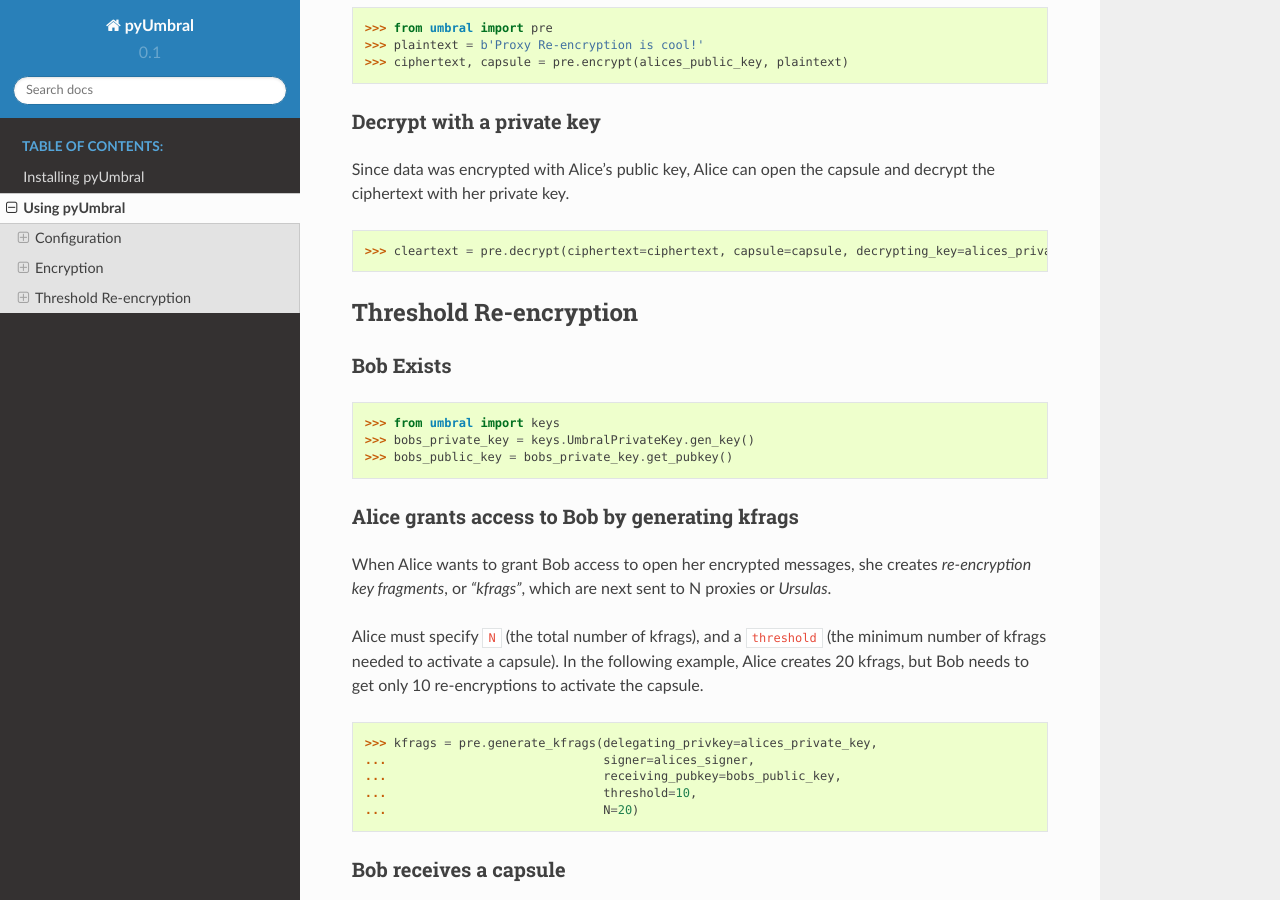
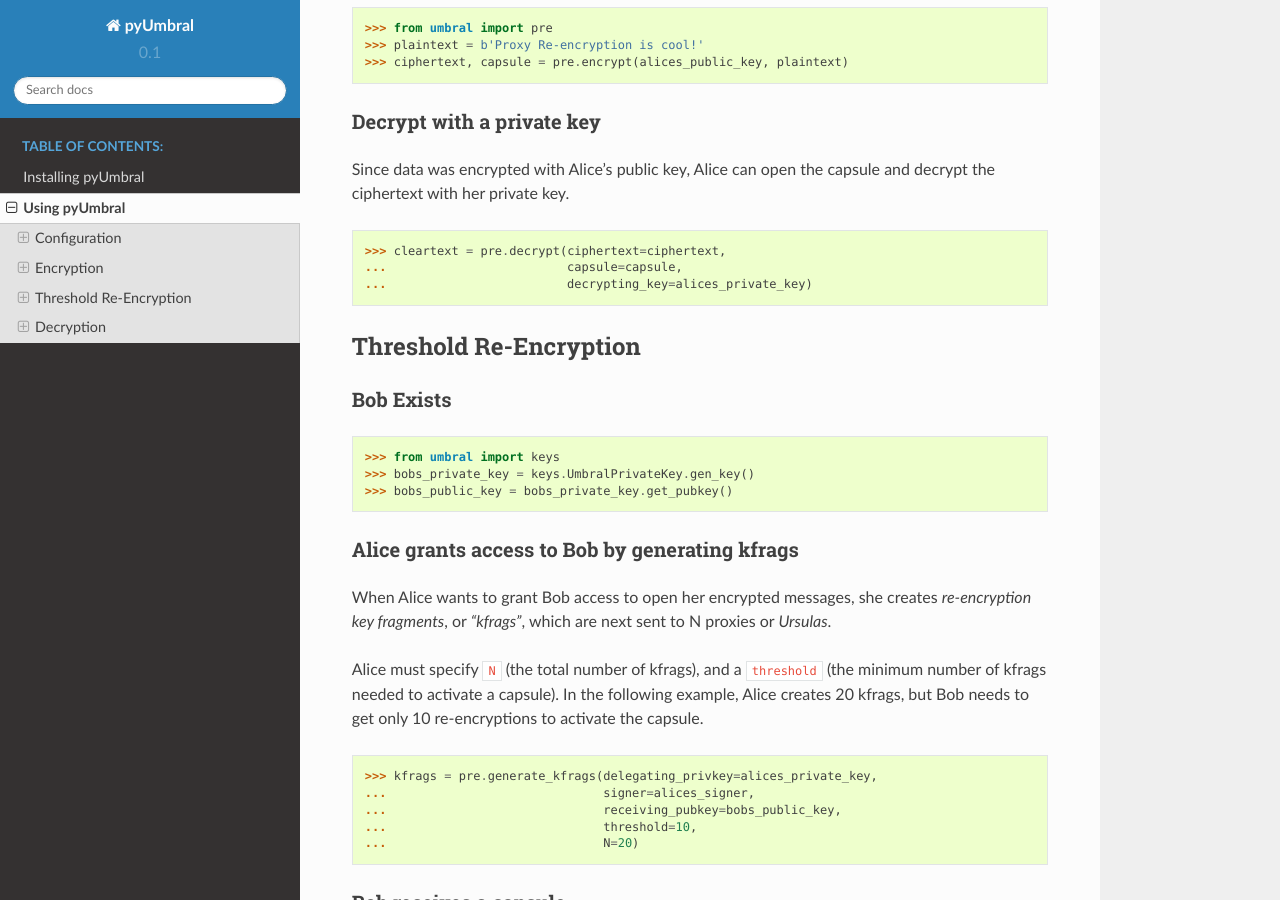
Before and after one commit to nucypher/pyUmbral, a Sphinx documentation site: the page built from docs/source/using_pyumbral.rst, in a window 1280 px wide and 900 px high, scrolled down 1297 px. Built offline with Sphinx 7.4.7 and the Read the Docs theme 2.0.0, drawn with Linux system fonts in a browser that asks for light colours.

Commit message:
Add decryption section in using pyumbral docs

```diff
--- a/docs/source/using_pyumbral.rst
+++ b/docs/source/using_pyumbral.rst
@@ -80,10 +80,12 @@
 
 .. doctest:: capsule_story
 
-    >>> cleartext = pre.decrypt(ciphertext=ciphertext, capsule=capsule, decrypting_key=alices_private_key)
+    >>> cleartext = pre.decrypt(ciphertext=ciphertext,
+    ...                         capsule=capsule,
+    ...                         decrypting_key=alices_private_key)
 
 
-Threshold Re-encryption
+Threshold Re-Encryption
 ==================================
 
 Bob Exists
@@ -178,6 +180,9 @@
     >>> assert len(cfrags) == 10
 
 
+Decryption
+==================================
+
 Bob attaches cfrags to the capsule
 ----------------------------------
 Bob attaches at least ``threshold`` cfrags to the capsule,
@@ -201,7 +206,9 @@
 
 .. doctest:: capsule_story
 
-    >>> cleartext = pre.decrypt(ciphertext=ciphertext, capsule=capsule, decrypting_key=bobs_private_key)
+    >>> cleartext = pre.decrypt(ciphertext=ciphertext,
+    ...                         capsule=capsule,
+    ...                         decrypting_key=bobs_private_key)
 
 .. doctest:: capsule_story
    :hide:
```
